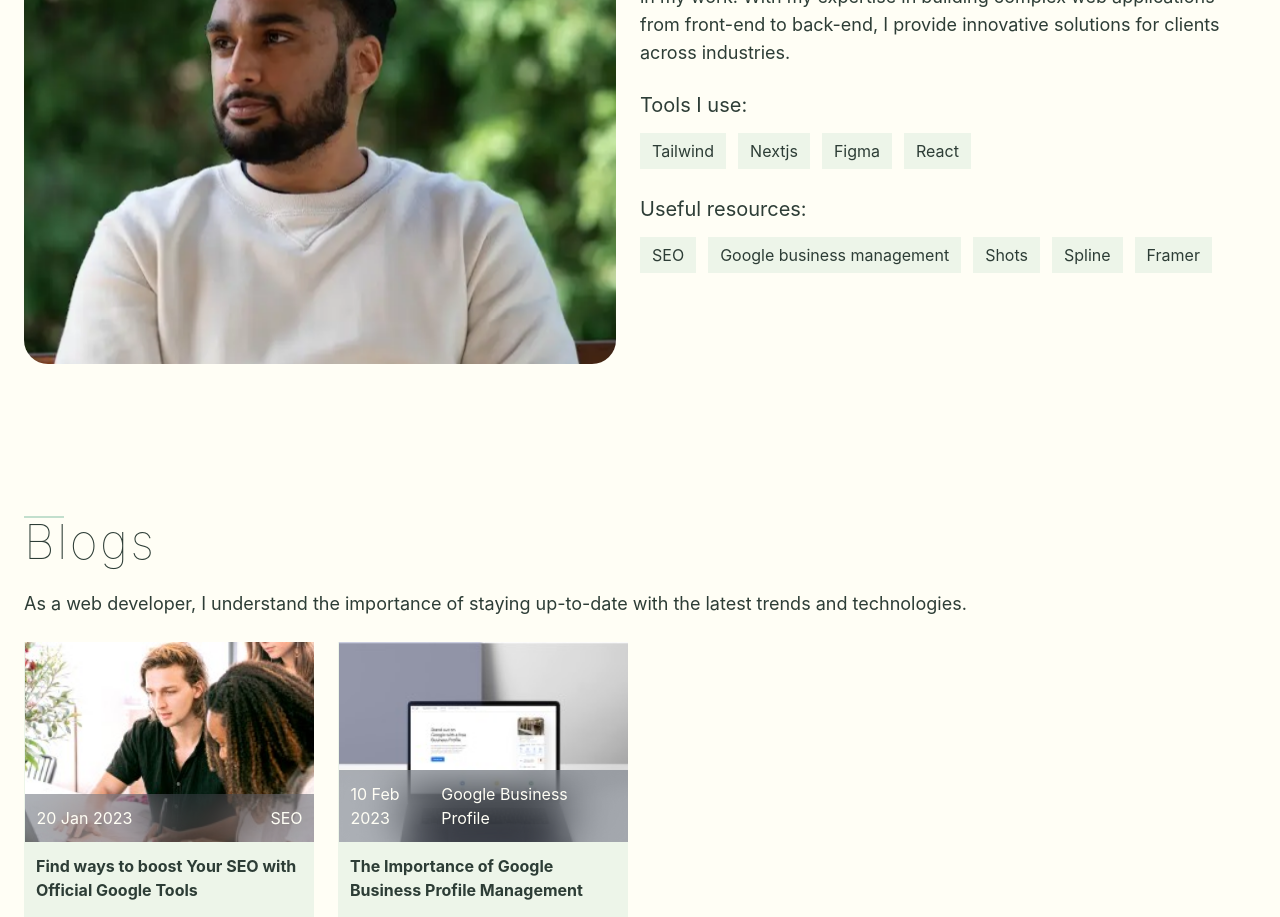
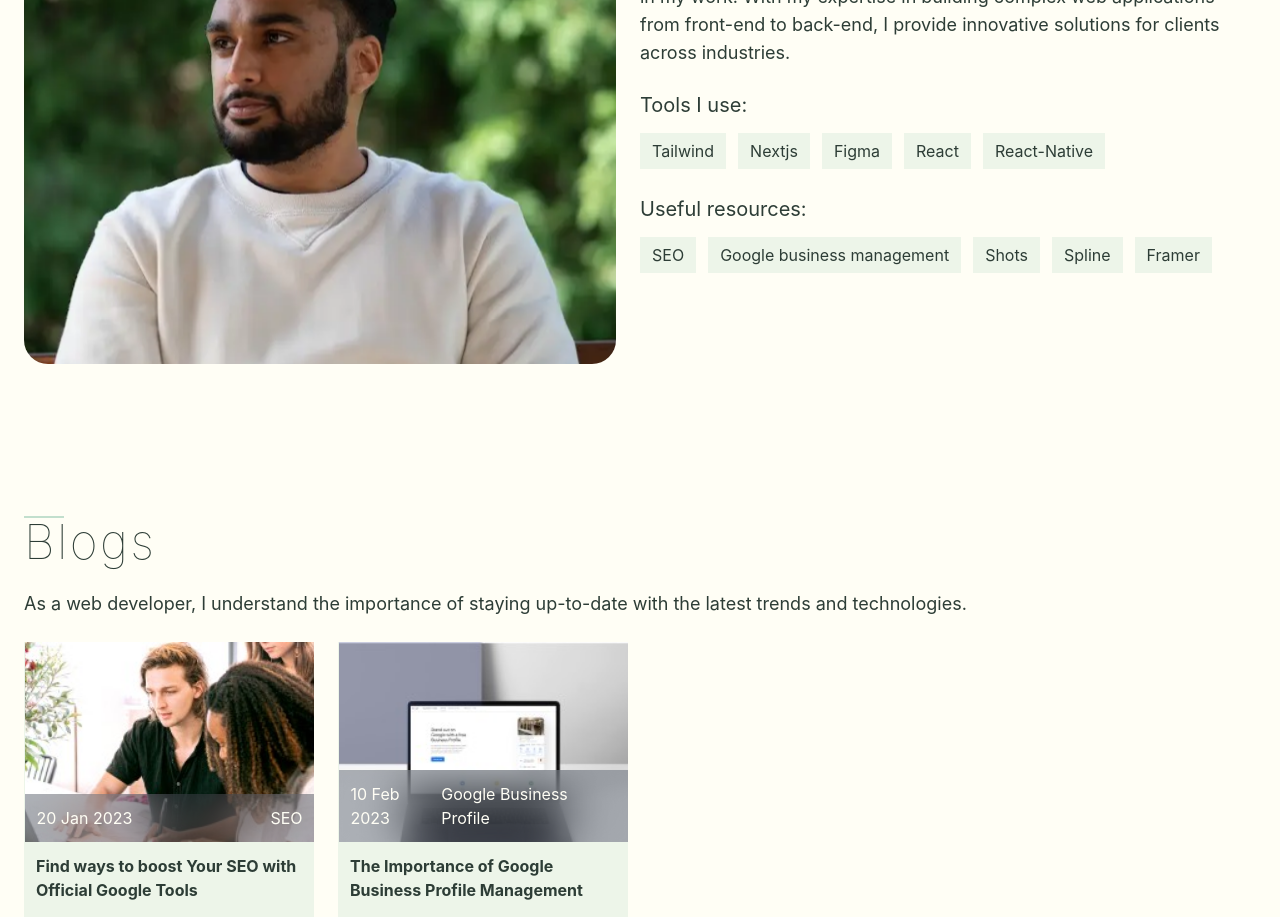
Before and after one commit to Kulbir-Singh/personal-website, a Next.js app: page / in a window 1280 px wide. Shown: the part 3340-4257 px from the top of the page. Built offline with nearby package versions, Linux system fonts and the light colour scheme; a web font is replaced by a local one.

Commit message:
Update about.tsx

```diff
--- a/components/about.tsx
+++ b/components/about.tsx
@@ -1,5 +1,5 @@
 import Picture from "./picture";
-const tools = ["Tailwind", "Nextjs", "Figma", "React"];
+const tools = ["Tailwind", "Nextjs", "Figma", "React", "React-Native"];
 const resources = [
   "SEO",
   "Google business management",
```
